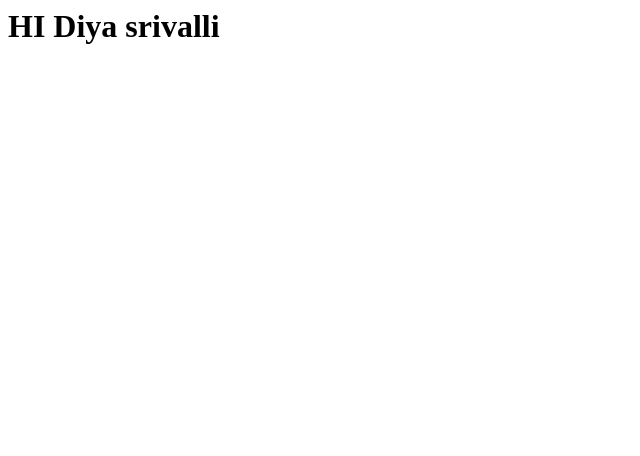
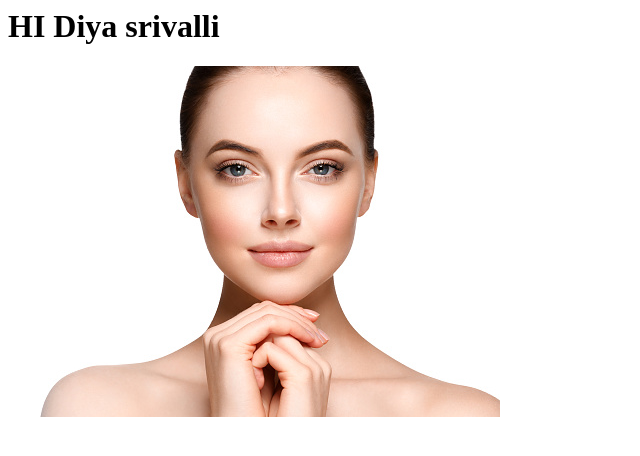
Before and after one commit to ramyanamratha03/Ecommerce, a plain HTML site: page html/index.html in a window 1280 px wide. Shown: the whole page, without its empty margins (0-640 px from the left). Drawn offline with Linux system fonts and the light colour scheme; files whose address does not match are found by name.

Commit message:
moved web to html folder & pictures to media folder

```diff
--- a/index.html
+++ b/html/index.html
@@ -4,5 +4,6 @@
     </head>
     <body>
         <h1>HI Diya srivalli</h1>
+        <img src="D:\e-learnings\repo\Ecommerce\1.jpg">
     </body>
 </html>
```
Also changed, not shown: html/RegistrationForm.html (renamed from RegistrationForm.html), html/table.html (renamed from table.html), media/1.jpg (added).
